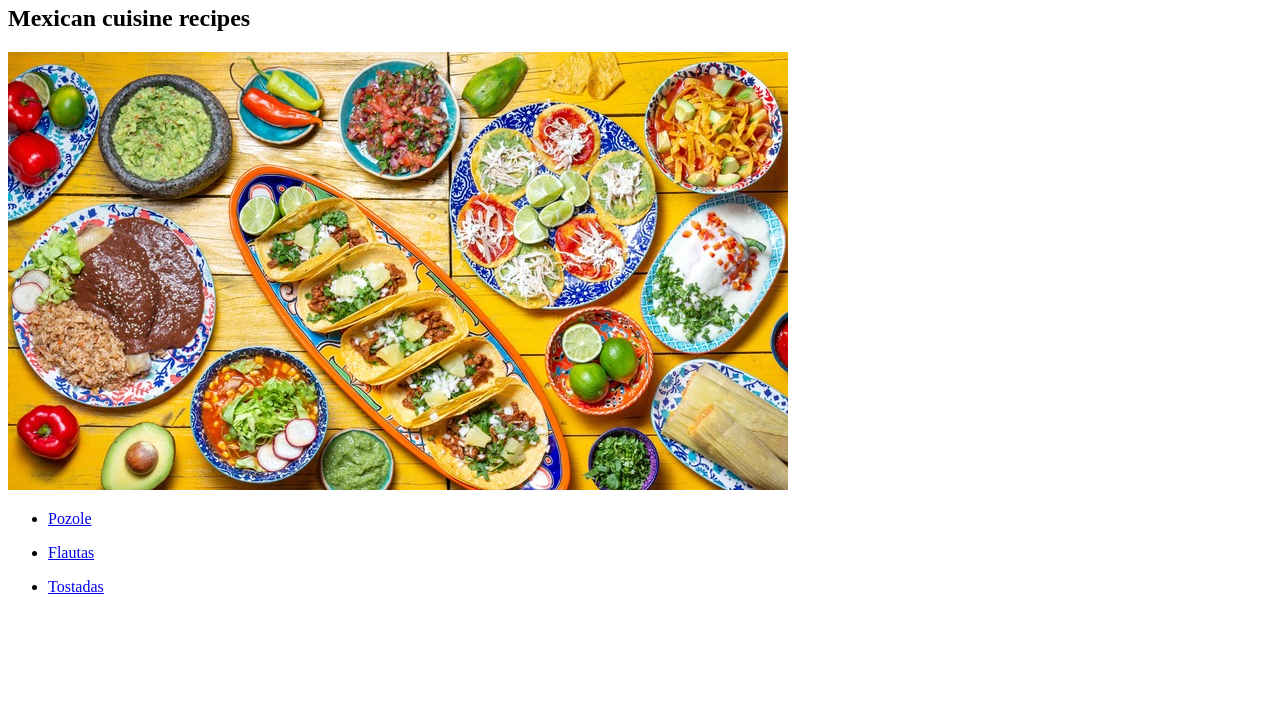
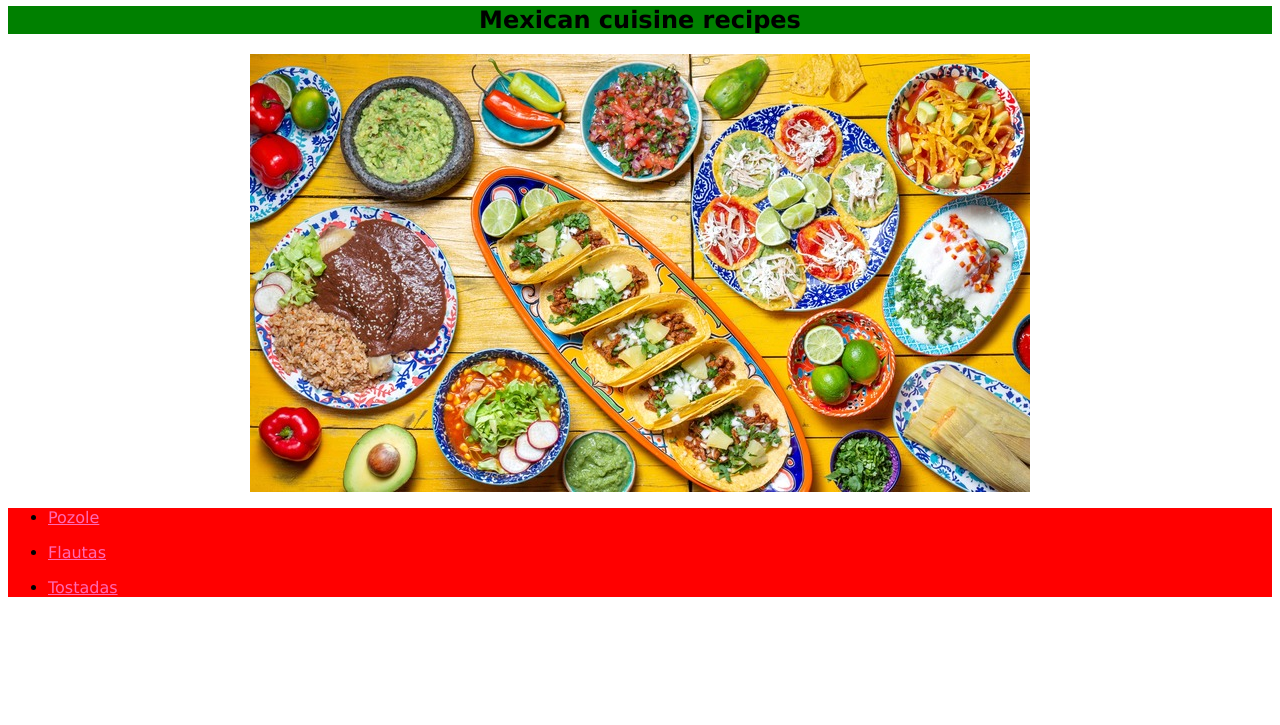
Before and after one commit to SalvadorBorrego/odin-recipes, a plain HTML site: page index.html in a window 1280 px wide. Shown: the part 75-800 px from the top of the page. Drawn offline with Linux system fonts and the light colour scheme.

Commit message:
Added css stylesheet

```diff
--- a/index.html
+++ b/index.html
@@ -2,7 +2,8 @@
 <html lang="en">
     <head>
         <meta charset="UTF-8">
-        <title></title>
+        <title>Odin Recipes</title>
+        <link rel="stylesheet" href="stylesheet/recipes.css" />
     </head>
 
     <body>
--- /dev/null
+++ b/stylesheet/recipes.css
@@ -0,0 +1,30 @@
+* {
+    font-family: Verdana, "Geneva", Tahoma, sans-serif;
+}
+
+h1, h2 {
+    text-align: center;
+    background-color: green;
+}
+
+img {
+    display: block;
+    margin-left: auto;
+    margin-right: auto;
+}
+
+ul {
+    background-color: red;
+}
+
+a:link {
+    color: hotpink;
+}
+
+a:visited {
+    color: hotpink;
+}
+
+a:hover {
+    color: gray;
+}
```
Also changed, not shown: recipes/flautas.html (+1 -0 lines), recipes/pozole.html (+1 -0 lines), recipes/tostadas.html (+1 -0 lines).
